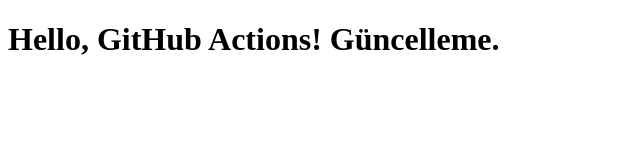
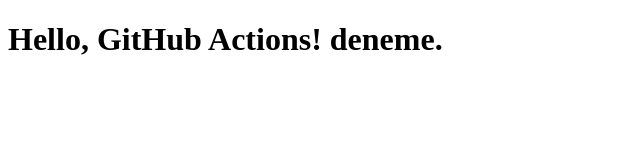
Before and after one commit to burakcankaradirek/github-actions-deployment-workflow, a plain HTML site: page index.html in a window 1280 px wide. Shown: the whole page, without its empty margins (0-640 px from the left). Drawn offline with Linux system fonts and the light colour scheme.

Commit message:
Update index.html

```diff
--- a/index.html
+++ b/index.html
@@ -5,6 +5,6 @@
     <title>GitHub Actions Deployment</title>
 </head>
 <body>
-    <h1>Hello, GitHub Actions! Güncelleme.</h1>
+    <h1>Hello, GitHub Actions! deneme.</h1>
 </body>
 </html>
```
